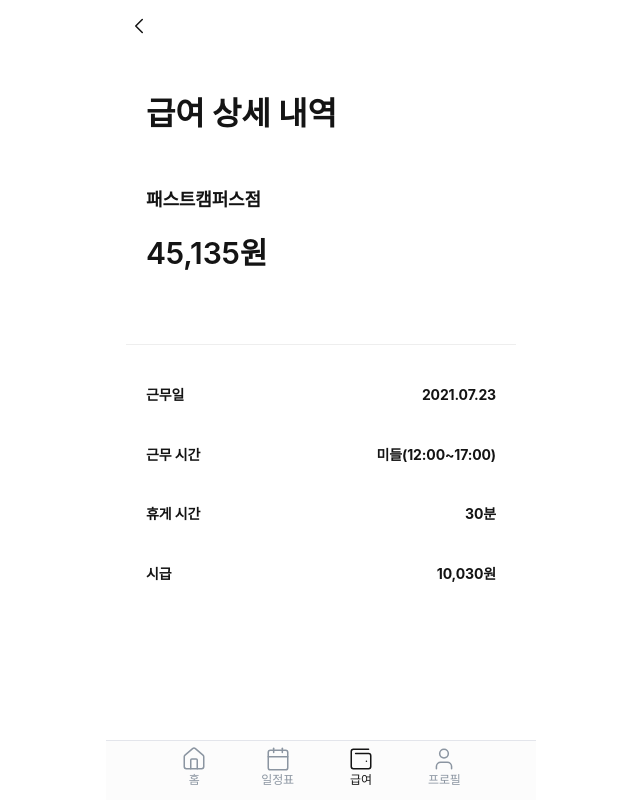
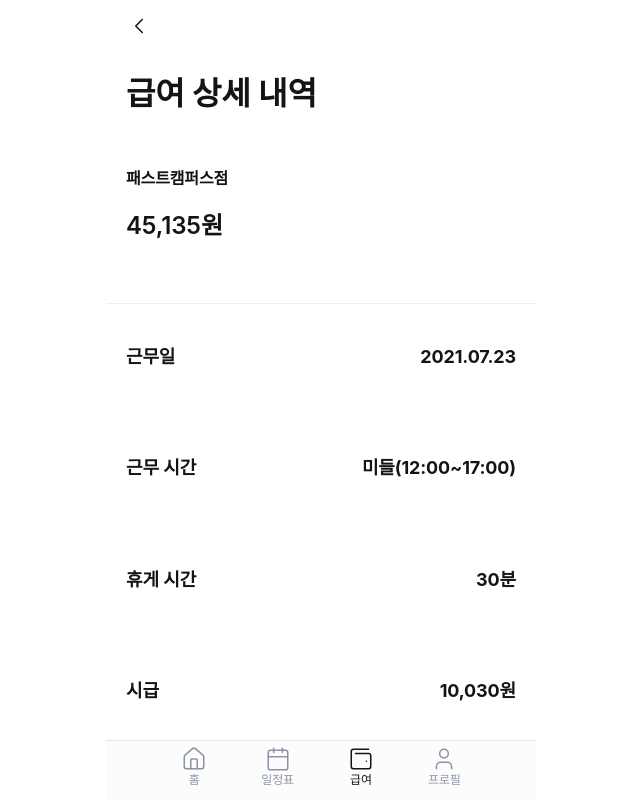
Before and after one commit to dev-meryoung/woowahan-siblings, a React (Vite) app: page /wage/check/1 in a window 1280 px wide. Shown: the whole page, without its empty margins (319-959 px from the left). Built offline with nearby package versions, Linux system fonts and the light colour scheme; a web font is replaced by a local one.

Commit message:
Design: 급여 상세내역 디자인 수정 #68

```diff
--- a/src/pages/Wage/WageCheck/WageCheckDetail.tsx
+++ b/src/pages/Wage/WageCheck/WageCheckDetail.tsx
@@ -33,10 +33,10 @@ const WageCheckDetail = () => {
 			<HeaderWrapper>
 				<Title>급여 상세 내역</Title>
 				<WorkPlaceRow>
-					<Value>{item.workPlace}</Value>
+					<WorkValue>{item.workPlace}</WorkValue>
 				</WorkPlaceRow>
 				<WageRow>
-					<Label>{item.amount.toLocaleString()}원</Label>
+					<WageLabel>{item.amount.toLocaleString()}원</WageLabel>
 				</WageRow>
 			</HeaderWrapper>
 			<Divider />
@@ -63,21 +63,22 @@ const WageCheckDetail = () => {
 };
 
 const Container = styled.div`
-	padding: 20px;
+	height: 100%;
+	display: flex;
+	flex-direction: column;
 `;
 
 const HeaderWrapper = styled.div`
 	padding: 20px;
-	display: flex;
-	flex-direction: column;
-	justify-content: space-between;
+	flex: 0 0 auto;
 `;
 
 const DetailWrapper = styled.div`
 	padding: 20px;
+	flex: 1 1 auto;
 	display: flex;
 	flex-direction: column;
-	justify-content: space-between;
+	justify-content: space-around;
 `;
 
 const Title = styled.h2`
@@ -89,15 +90,16 @@ const DetailRow = styled.div`
 	display: flex;
 	justify-content: space-between;
 	padding: 10px 0;
+	flex-grow: 1;
 `;
+
 const WageRow = styled.div`
-	display: flex;
-	justify-content: space-between;
 	padding: 10px 0;
 	margin-bottom: 20px;
-	font-size: 30px;
+	font-size: ${fontSize.xl};
 	font-weight: bold;
 `;
+
 const WorkPlaceRow = styled.div`
 	display: flex;
 	justify-content: space-between;
@@ -108,11 +110,23 @@ const WorkPlaceRow = styled.div`
 const Label = styled.div`
 	margin-bottom: 20px;
 	font-weight: 600;
+	font-size: ${fontSize.xl};
+`;
+const WageLabel = styled.div`
+	margin-bottom: 10px;
+	font-weight: 600;
+	font-size: ${fontSize.xxxl};
 `;
 
 const Value = styled.div`
 	text-align: right;
 	font-weight: bold;
+	font-size: ${fontSize.xl};
+`;
+const WorkValue = styled.div`
+	text-align: right;
+	font-weight: bold;
+	font-size: ${fontSize.lg};
 `;
 
 export default WageCheckDetail;
```
